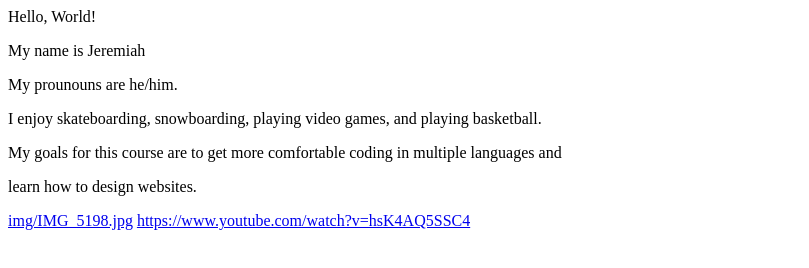
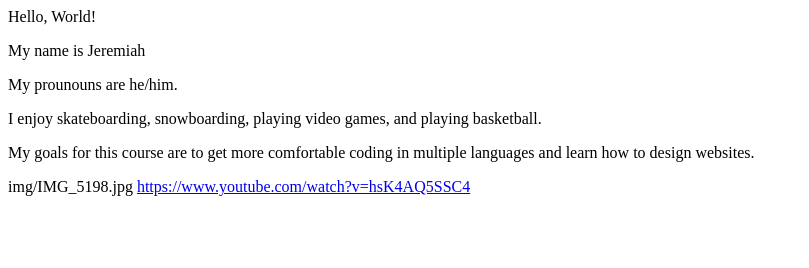
Before and after one commit to Jehe6447/Jehe6447.github.io, a plain HTML site: page wa2.html in a window 1280 px wide. Shown: the whole page, without its empty margins (0-809 px from the left). Drawn offline with Linux system fonts and the light colour scheme.

Commit message:
Update wa2.html

```diff
--- a/wa2.html
+++ b/wa2.html
@@ -5,10 +5,9 @@
         <p>My name is Jeremiah</p> <!-- Change NAME to your name! -->
         <p>My prounouns are he/him.</p>
         <p>I enjoy skateboarding, snowboarding, playing video games, and playing basketball. </p>
-        <p>My goals for this course are to get more comfortable coding in multiple languages and </p>
-        <p>learn how to design websites.</p>
+        <p>My goals for this course are to get more comfortable coding in multiple languages and learn how to design websites.</p>
 
-    <a href="PATH">img/IMG_5198.jpg</a>
+        img/IMG_5198.jpg
     <a href="PATH">https://www.youtube.com/watch?v=hsK4AQ5SSC4</a>
     </body>
 </html>
```
